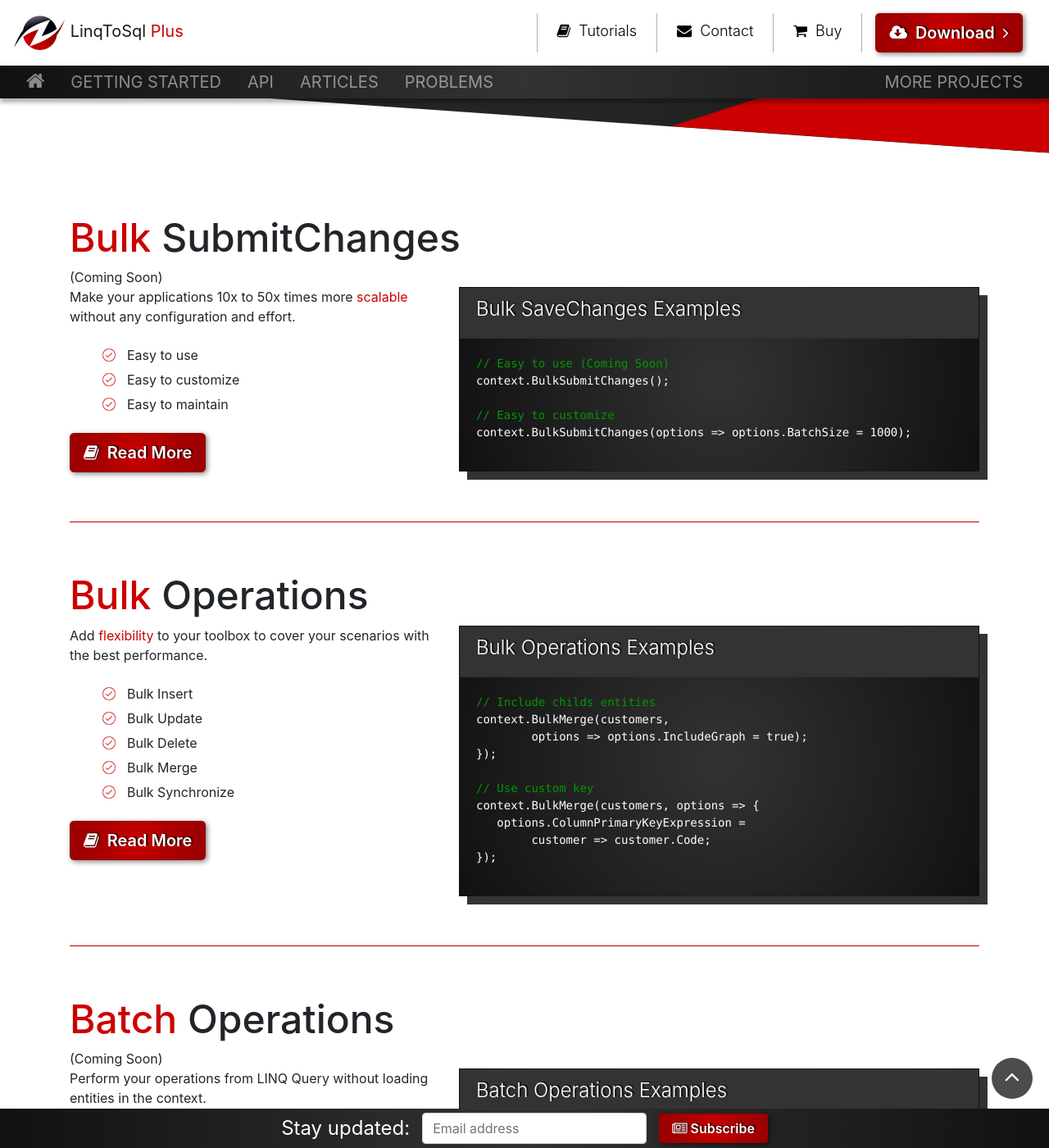
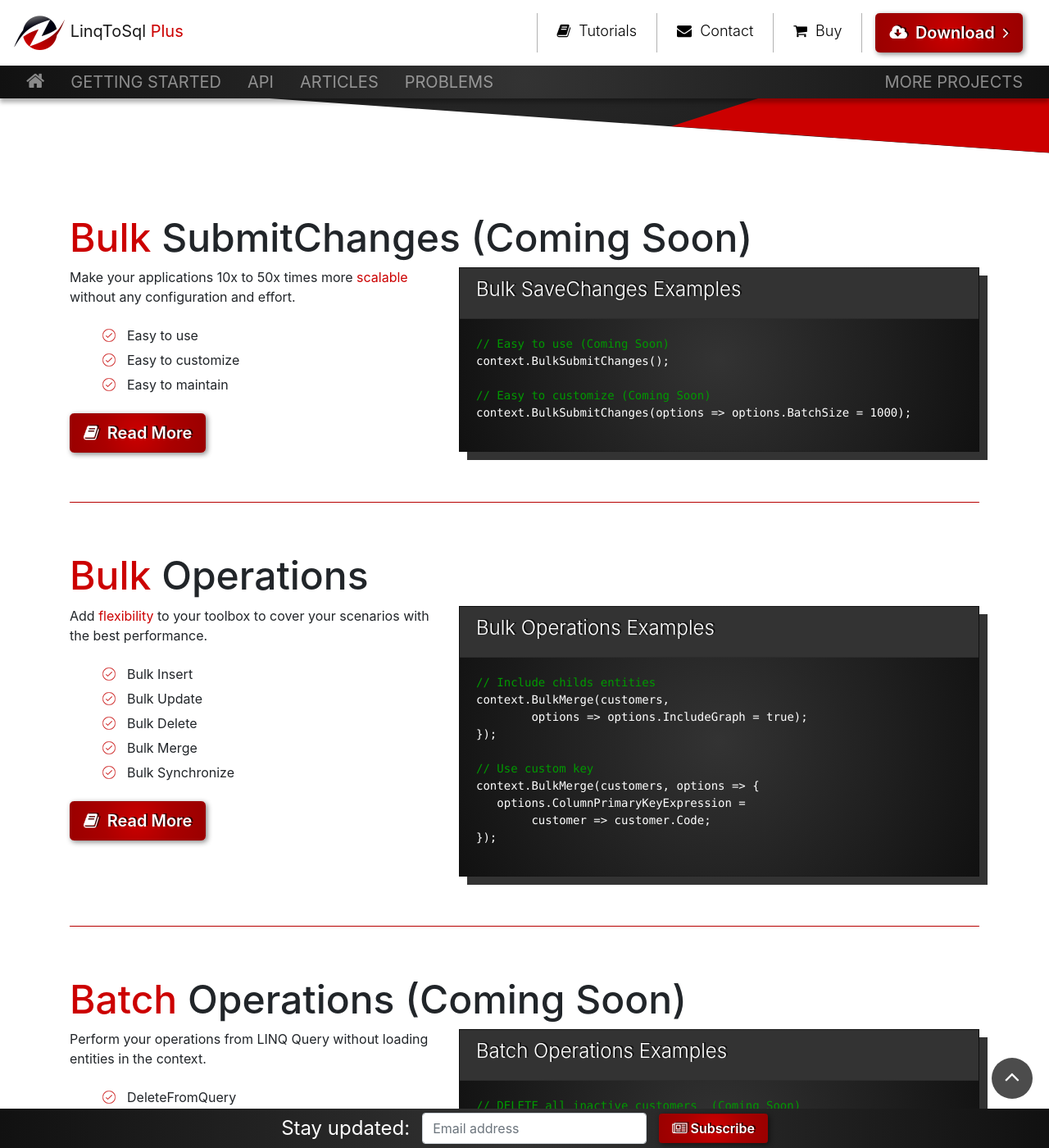
Before and after one commit to zzzprojects/LinqToSql-Plus, a Jekyll site: the page built from docs/index.md, in a window 1280 px wide and 1400 px high, scrolled down 2183 px. Shown: the whole window at 82% size. Built offline with Jekyll 4.4.1, drawn with Linux system fonts in a browser that asks for light colours; nearby versions of some CDN libraries.

Commit message:
Update index.md

```diff
--- a/docs/index.md
+++ b/docs/index.md
@@ -220,7 +220,7 @@ context.BulkMerge(customers, options => {
 	<div class="container">
 
 		<!--Bulk SubmitChanges  !-->
-		<h2 class="wow slideInUp"><span class="text-z">Bulk</span> SubmitChanges</h2> (Coming Soon)
+		<h2 class="wow slideInUp"><span class="text-z">Bulk</span> SubmitChanges (Coming Soon)</h2>
 		<div class="row">
 			<div class="col-lg-5 wow slideInLeft">
 				<p class="feature-tagline">Make your applications 10x to 50x times more <span class="text-z">scalable</span> without any configuration and effort.</p>
@@ -244,7 +244,7 @@ context.BulkMerge(customers, options => {
 // Easy to use (Coming Soon)
 context.BulkSubmitChanges();
 
-// Easy to customize
+// Easy to customize (Coming Soon)
 context.BulkSubmitChanges(options => options.BatchSize = 1000);
 {% endhighlight %}
 					</div>
@@ -296,8 +296,8 @@ context.BulkMerge(customers, options => {
 
 		<hr class="m-y-md" />
 
-		<!-- Batch Operations (Coming Soon!) !-->
-		<h2 class="wow slideInUp"><span class="text-z">Batch</span> Operations</h2> (Coming Soon)
+		<!-- Batch Operations !-->
+		<h2 class="wow slideInUp"><span class="text-z">Batch</span> Operations (Coming Soon)</h2>
 		<div class="row">
 			<div class="col-lg-5 wow slideInLeft">
 				<p class="feature-tagline">Perform your operations from LINQ Query without loading entities in the context.</p>
```
